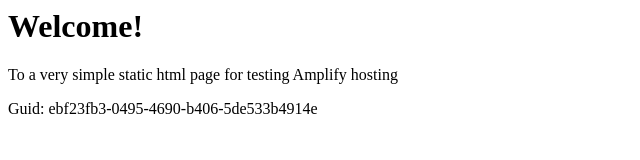
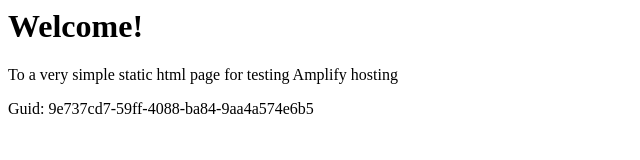
Before and after one commit to aws-aemilia-arn/Github-PR-Commit-Integration-Test-DoNotTouch-GitHubWebhookPushCanaryTest-v1-preprod-eu-north-1, a website: page src/index.html in a window 1280 px wide. Shown: the full height of the page, 0-640 px from the left. Drawn offline with Linux system fonts and the light colour scheme.

Commit message:
commit from integ tests

```diff
--- a/src/index.html
+++ b/src/index.html
@@ -12,6 +12,6 @@
 <body>
     <h1>Welcome!</h1>
     <p>To a very simple static html page for testing Amplify hosting</p>
-    <p>Guid: ebf23fb3-0495-4690-b406-5de533b4914e</p></body>
+    <p>Guid: 9e737cd7-59ff-4088-ba84-9aa4a574e6b5</p></body>
 
 </html>
```
